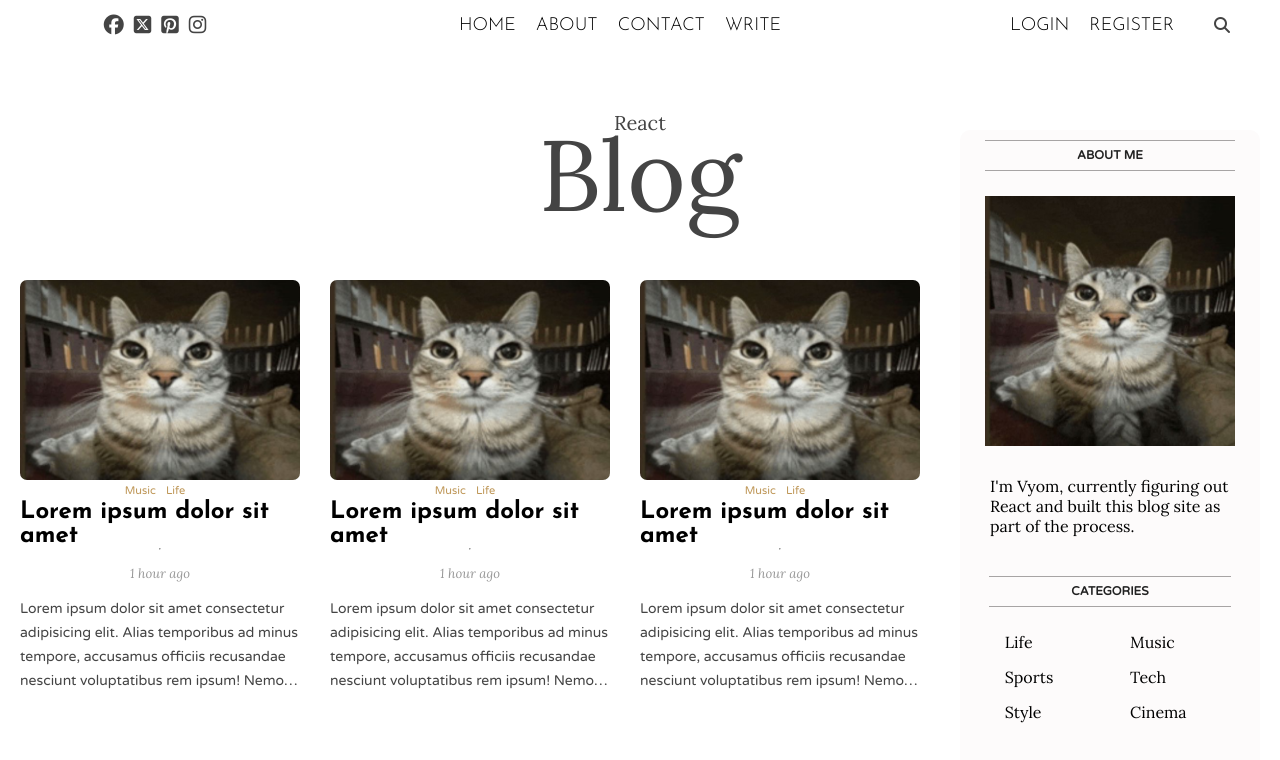
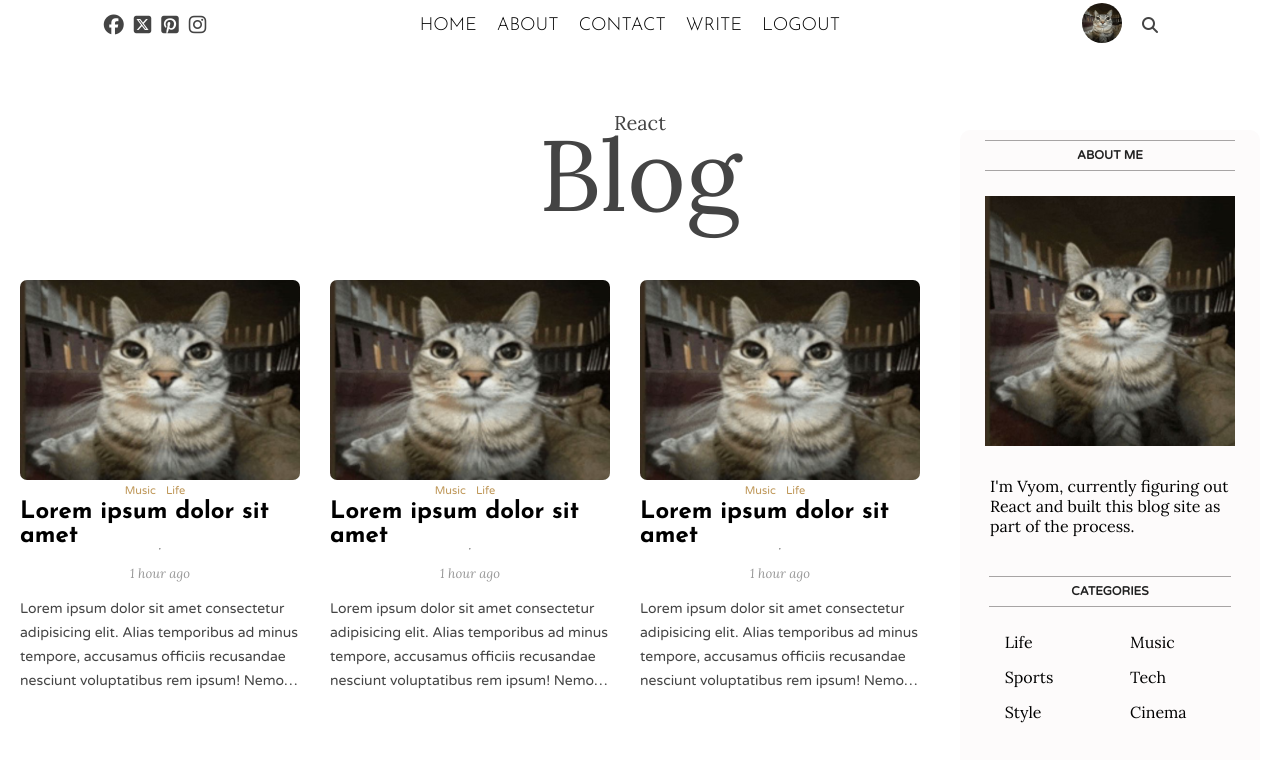
Before and after one commit to vyom10445/blog-website, a React (Vite) app: page / in a window 1280 px wide. Shown: the top 760 px of the page. Built offline with nearby package versions, Linux system fonts and the light colour scheme.

Commit message:
add dummy user state variable

```diff
--- a/src/App.jsx
+++ b/src/App.jsx
@@ -7,15 +7,16 @@ import Single from "./pages/single/Single";
 import Write from "./pages/write/Write";
 import About from "./pages/about/About";
 import Contact from "./pages/contact/Contact";
+import React, { useState } from "react";
 
 import { BrowserRouter as Router, Routes, Route } from "react-router-dom";
 
 function App() {
-  const user = true;
+  const [user, setUser] = useState(true);
 
   return (
     <Router>
-      <NavBar />
+      <NavBar user={user} />
       <Routes>
         <Route path="/" element={<Home />} />
         <Route path="/register" element={user ? <Home /> : <Register />} />
--- a/src/components/navbar/NavBar.jsx
+++ b/src/components/navbar/NavBar.jsx
@@ -1,9 +1,7 @@
 import "./navbar.css";
 import { Link } from "react-router-dom";
 
-function NavBar() {
-  const user = false;
-
+function NavBar({ user }) {
   return (
     <div className="top">
       <div className="topLeft">
```
